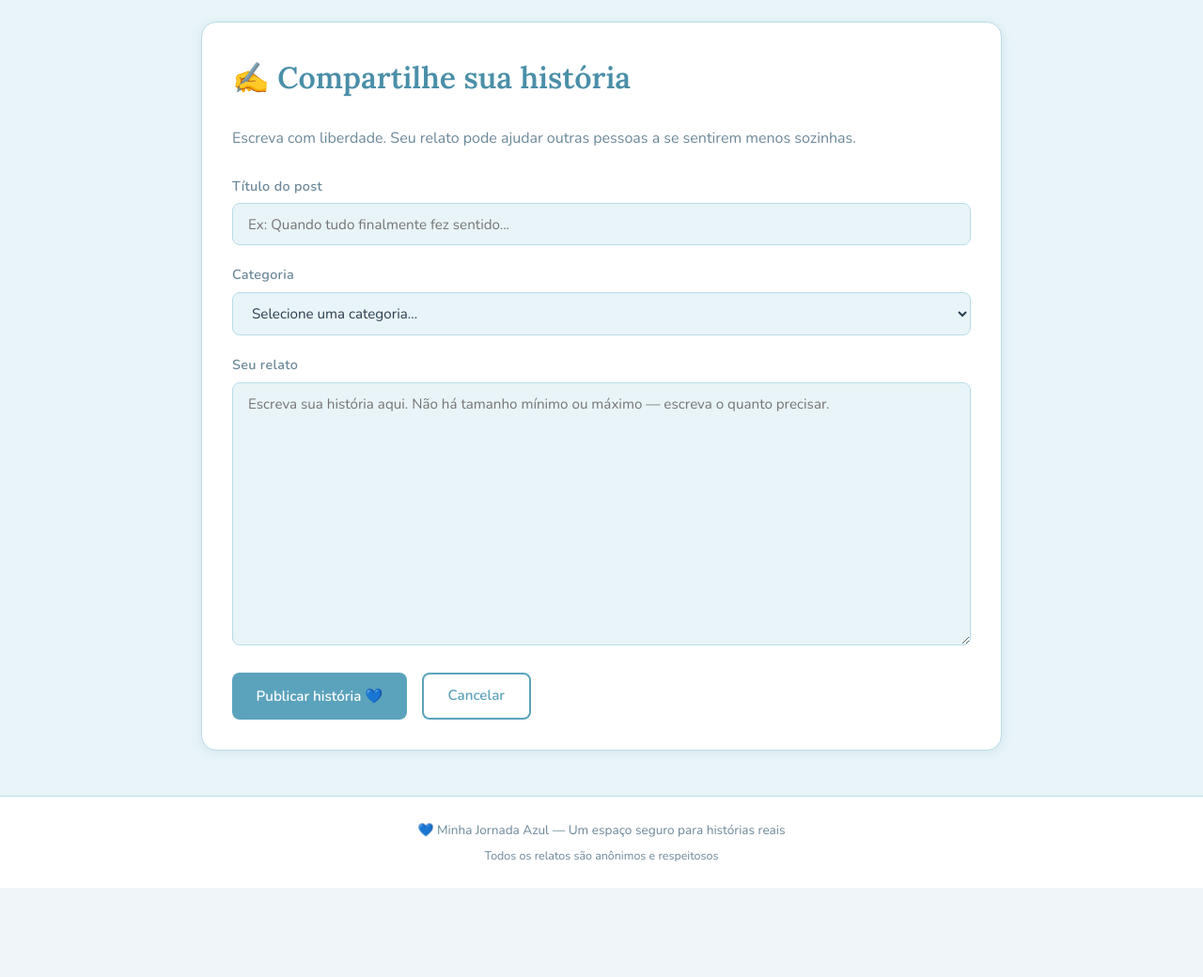
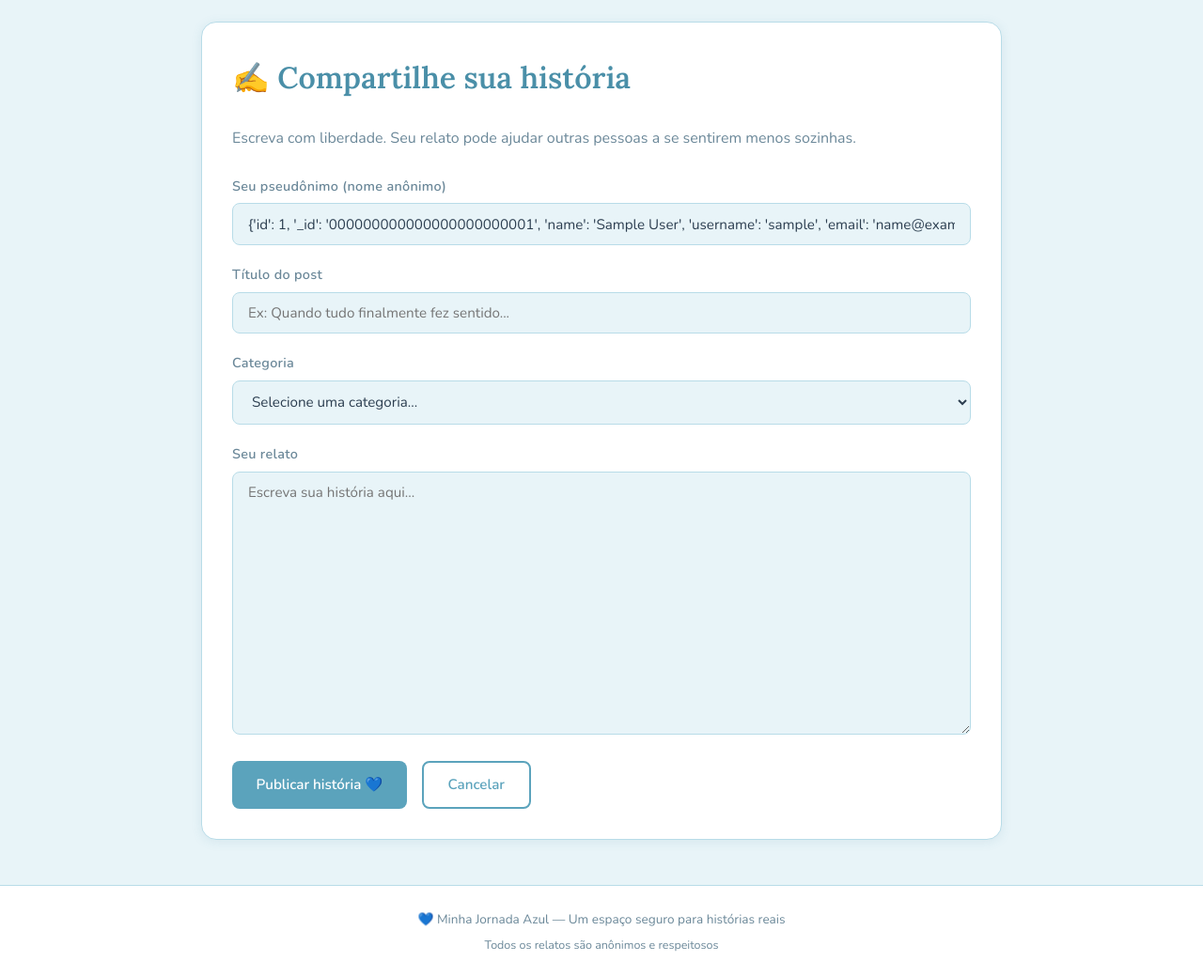
Before and after one commit to ferreirasjppb-ai/minha-jornada-azul, a Flask app: page /novo-post in a window 1280 px wide. Shown: the part 83-1123 px from the top of the page at 94% size. Before the commit the page ends 1028 px from the top, so only its background shows below. Run offline with Flask 3, Linux system fonts and the light colour scheme; the visitor is signed in with stand-in values (Sample User, id 1).

Commit message:
leitores podem publicar historias

```diff
--- a/app.py
+++ b/app.py
@@ -120,13 +120,11 @@ def comentar(post_id):
 
 @app.route('/novo-post', methods=['GET', 'POST'])
 def novo_post():
-    if not admin_logado():
-        return redirect(url_for('login'))
     if request.method == 'POST':
         titulo = request.form['titulo']
         conteudo = request.form['conteudo']
         categoria = request.form['categoria']
-        autor = session['usuario']
+        autor = request.form.get('pseudonimo', 'Anônimo')
         data = datetime.now().strftime('%d/%m/%Y às %H:%M')
         conn = get_db()
         conn.execute(
--- a/templates/novo_post.html
+++ b/templates/novo_post.html
@@ -1,4 +1,3 @@
-<!-- novo_post.html — Formulário para escrever um post -->
 {% extends 'base.html' %}
 {% block title %}Novo Post — Minha Jornada Azul{% endblock %}
 {% block conteudo %}
@@ -9,8 +8,15 @@
         Escreva com liberdade. Seu relato pode ajudar outras pessoas a se sentirem menos sozinhas.
     </p>
 
-    <!-- method="POST" envia os dados para o servidor -->
     <form action="{{ url_for('novo_post') }}" method="POST">
+
+        <div class="campo">
+            <label for="pseudonimo">Seu pseudônimo (nome anônimo)</label>
+            <input type="text" id="pseudonimo" name="pseudonimo"
+                   placeholder="Ex: Borboleta Azul, EstrelaCadente..."
+                   value="{{ usuario if usuario else '' }}"
+                   required maxlength="50">
+        </div>
 
         <div class="campo">
             <label for="titulo">Título do post</label>
@@ -35,7 +41,7 @@
             <label for="conteudo">Seu relato</label>
             <textarea id="conteudo" name="conteudo"
                       style="min-height: 280px;"
-                      placeholder="Escreva sua história aqui. Não há tamanho mínimo ou máximo — escreva o quanto precisar." required></textarea>
+                      placeholder="Escreva sua história aqui..." required></textarea>
         </div>
 
         <div style="display: flex; gap: 1rem; flex-wrap: wrap;">
```
